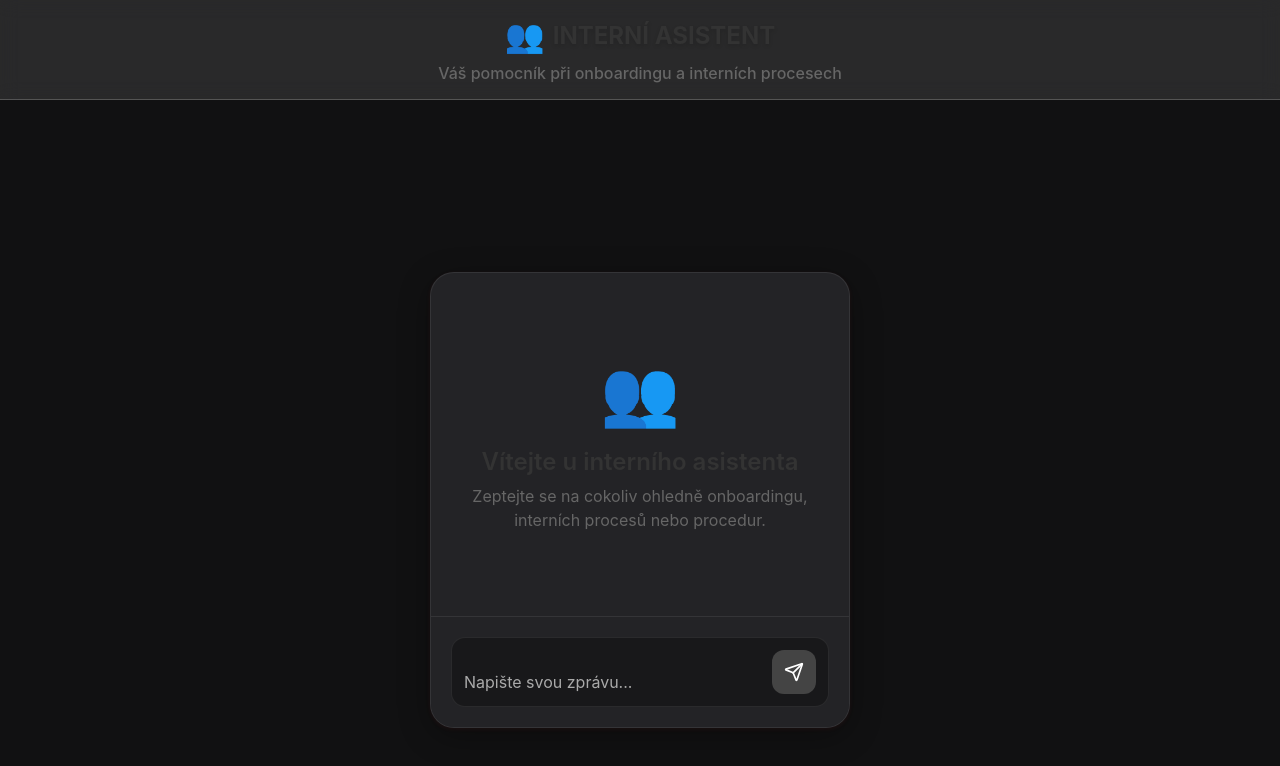
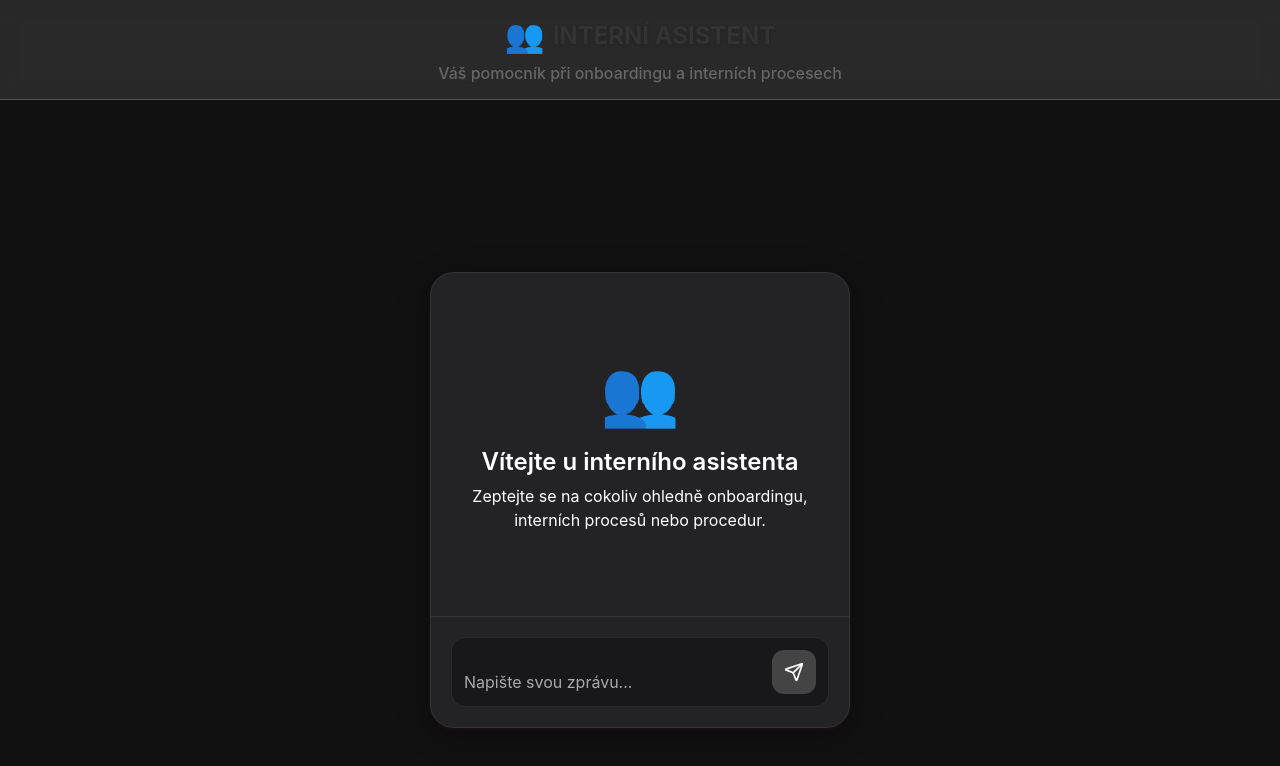
Before and after one commit to lsei27/chatbot-project-internal, a React (Create React App) app in the folder frontend/: page / in a window 1280 px wide. Shown: the top 766 px of the page. Built offline with nearby package versions, Linux system fonts and the light colour scheme.

Commit message:
Všechny texty v dark módu jsou nyní bílé: role, čas, popisky, hlavička, sekundární texty.

```diff
--- a/frontend/src/App.css
+++ b/frontend/src/App.css
@@ -20,6 +20,10 @@ body {
   display: flex;
   flex-direction: column;
   background: #111112;
+}
+
+.App-header, header, .header, h1, h2, h3, nav {
+  color: #fff !important;
 }
 
 :root {
--- a/frontend/src/components/ChatInterface.css
+++ b/frontend/src/components/ChatInterface.css
@@ -34,7 +34,7 @@
 .welcome-message {
   text-align: center;
   padding: 3rem 1rem;
-  color: #666;
+  color: #fff;
 }
 
 .welcome-icon {
@@ -46,7 +46,7 @@
   font-size: 1.5rem;
   font-weight: 600;
   margin-bottom: 0.5rem;
-  color: #333;
+  color: #fff;
 }
 
 .welcome-message p {
@@ -54,6 +54,7 @@
   line-height: 1.5;
   max-width: 500px;
   margin: 0 auto;
+  color: #fff;
 }
 
 .loading-message {
@@ -62,7 +63,7 @@
   align-items: center;
   gap: 0.5rem;
   padding: 1rem;
-  color: #666;
+  color: #fff;
 }
 
 .loading-dots {
--- a/frontend/src/components/ChatMessage.css
+++ b/frontend/src/components/ChatMessage.css
@@ -50,7 +50,7 @@
   gap: 0.5rem;
   margin-bottom: 0.5rem;
   font-size: 0.875rem;
-  color: #666;
+  color: #fff;
 }
 
 .message-icon {
@@ -65,10 +65,11 @@
 
 .message-role {
   font-weight: 500;
+  color: #fff;
 }
 
 .message-time {
-  color: #999;
+  color: #fff;
   font-size: 0.75rem;
 }
 
```
